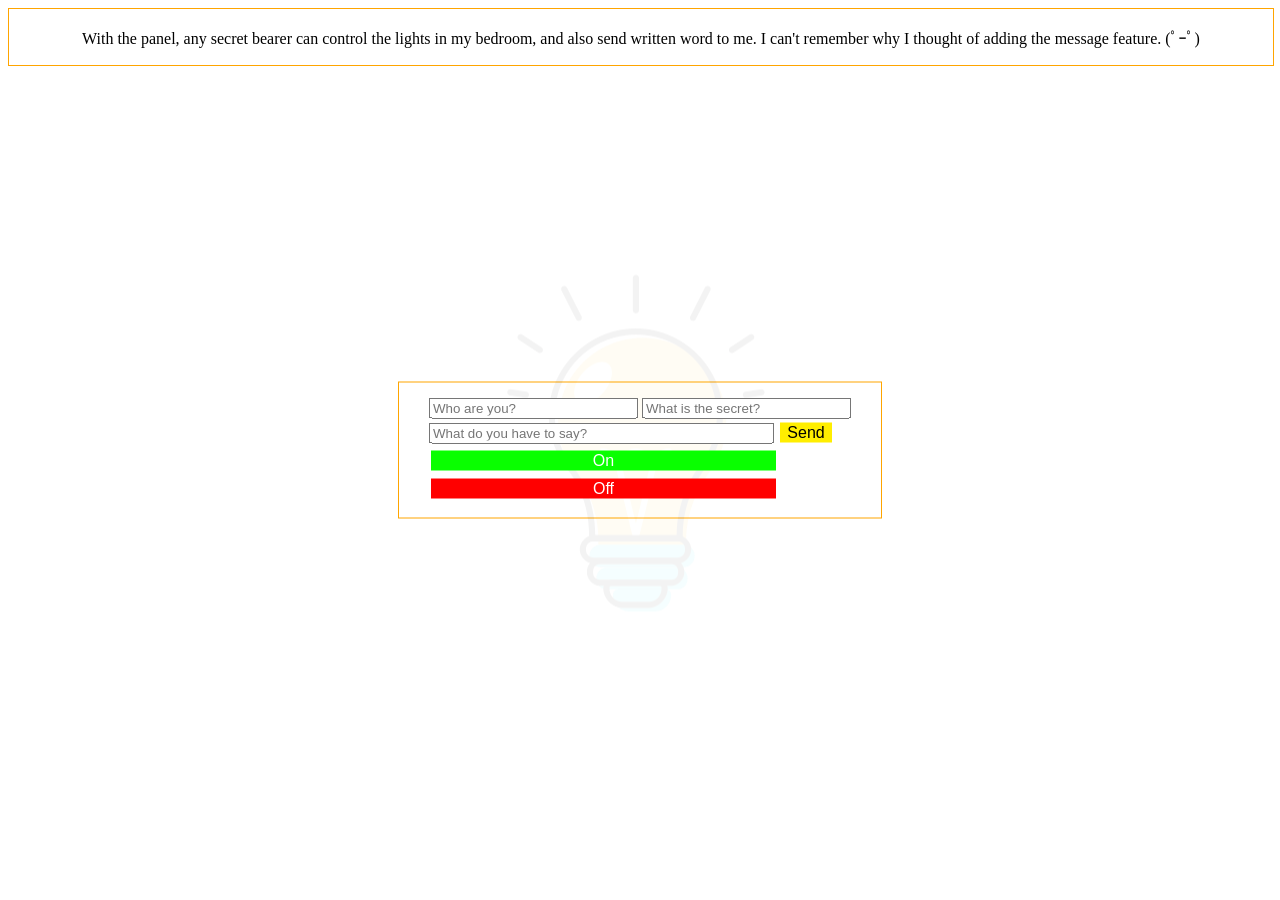
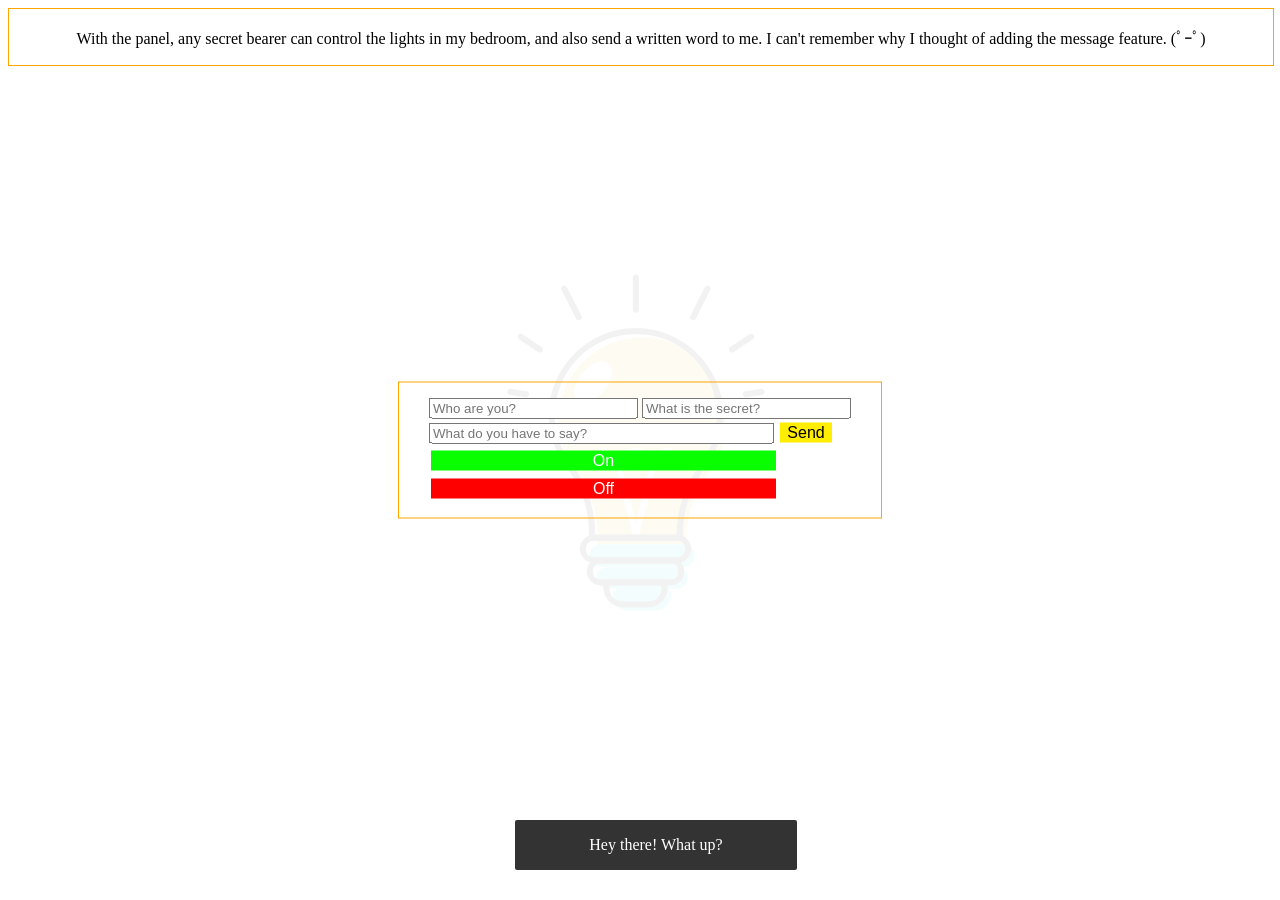
Before and after one commit to thekingofthepirates/lights, a Jekyll site: the page lights.html, which Jekyll copies as it is, in a window 1280 px wide. Built offline with Jekyll 4.4.1, drawn with Linux system fonts in a browser that asks for light colours; some of the changed lines change nothing that is shown.

Commit message:
add reponse snackbar
- minor formatting and design changes

```diff
--- a/lights.html
+++ b/lights.html
@@ -53,16 +53,43 @@
             border: 1px solid orange;
             width: 100%
         }
+
+        /* The snackbar - position it at the bottom and in the middle of the screen */
+        #snackbar {
+            /* Hidden by default. Visible on click */
+            min-width: 250px;
+            /* Set a default minimum width */
+            margin-left: -125px;
+            /* Divide value of min-width by 2 */
+            background-color: #333;
+            /* Black background color */
+            color: #fff;
+            /* White text color */
+            text-align: center;
+            /* Centered text */
+            border-radius: 2px;
+            /* Rounded borders */
+            padding: 16px;
+            /* Padding */
+            position: fixed;
+            /* Sit on top of the screen */
+            z-index: 1;
+            /* Add a z-index if needed */
+            left: 50%;
+            /* Center the snackbar */
+            bottom: 30px;
+            /* 30px from the bottom */
+        }
     </style>
 </head>
 
 <body>
     <div id="description">
         <p align="center">With the panel, any secret bearer can control the lights in my bedroom, and
-            also send written word to me. I can't remember why I thought of adding the message feature. (ﾟｰﾟ)</p>
+            also send a written word to me. I can't remember why I thought of adding the message feature. (ﾟｰﾟ)</p>
     </div>
+    <img class="center" id='watermark' src='media/bulb.png' alt="Bulb" />
     <div class="center" id="form">
-        <img class="center" id='watermark' src='media/bulb.png' alt="Bulb" />
         <input type="text" required="required" size="23" placeholder="Who are you?" id="username">
         <input type="password" required="required" size="23" placeholder="What is the secret?" id="secret">
         <br>
@@ -73,15 +100,35 @@
         <br>
         <button type="button" class="button" id="button_off">Off</button>
     </div>
+    <div id="snackbar">Hey there! What up?</div>
     <script>
+        document.getElementById("username").addEventListener("change", reply_name, false);
+        function reply_name() {
+            notify(`Hey ${document.getElementById("username").value}! I am sentient.`);
+        }
+        document.getElementById("secret").addEventListener("change", reply_secret, false);
+        function reply_secret() {
+            notify(`I know thy secret!`);
+        }
+        document.getElementById("message").addEventListener("change", reply_message, false);
+        function reply_message() {
+            notify(`Is that it?`);
+        }
+
         document.getElementById("button_send").addEventListener("click", send, false);
         document.getElementById("button_on").addEventListener("click", on, false);
         document.getElementById("button_off").addEventListener("click", off, false);
         function turn(state) {
+            var username = document.getElementById("username").value;
+            if (!username) {
+                notify("Who art thou? I demand to know!");
+                return;
+            }
             var secret = document.getElementById("secret").value;
-            if (!secret) alert("Forgot something? The secret!")
-            var username = document.getElementById("username").value;
-            if (!username) alert("Who art thou? I demand to know!")
+            if (!secret) {
+                notify("Forgot something? The secret!");
+                return;
+            }
             if (secret && username && state) {
                 var body = JSON.stringify({
                     message: state,
@@ -92,6 +139,11 @@
                 xhr.open("POST", "https://xe0cdjylul.execute-api.ap-northeast-1.amazonaws.com/website", true);
                 xhr.setRequestHeader('Content-Type', 'application/json');
                 // xhr.setRequestHeader('Content-Length', body.length.toString());
+                xhr.onreadystatechange = function () {
+                    if (xhr.readyState == XMLHttpRequest.DONE) {
+                        notify(xhr.responseText.replace("\n", "<br>"));
+                    }
+                }
                 xhr.send(body);
             }
         }
@@ -103,8 +155,38 @@
         }
         function send() {
             var message = document.getElementById("message").value;
-            if (!message) alert("You gotta send something! Please input the message!");
+            if (!message) notify("You gotta send something! Please input the message!");
             else turn(message);
+        }
+
+        function notify(message) {
+            var snackbar = document.getElementById("snackbar");
+            snackbar.innerHTML = message;
+            fade_in(snackbar);
+        }
+        function fade_out(element) {
+            var op = 1;  // initial opacity
+            var timer = setInterval(function () {
+                if (op <= 0.1) {
+                    clearInterval(timer);
+                    element.style.display = 'none';
+                }
+                element.style.opacity = op;
+                element.style.filter = 'alpha(opacity=' + op * 100 + ")";
+                op -= op * 0.1;
+            }, 50);
+        }
+        function fade_in(element) {
+            var op = 0.1;  // initial opacity
+            element.style.display = 'block';
+            var timer = setInterval(function () {
+                if (op >= 1) {
+                    clearInterval(timer);
+                }
+                element.style.opacity = op;
+                element.style.filter = 'alpha(opacity=' + op * 100 + ")";
+                op += op * 0.1;
+            }, 10);
         }
     </script>
 </body>
```
